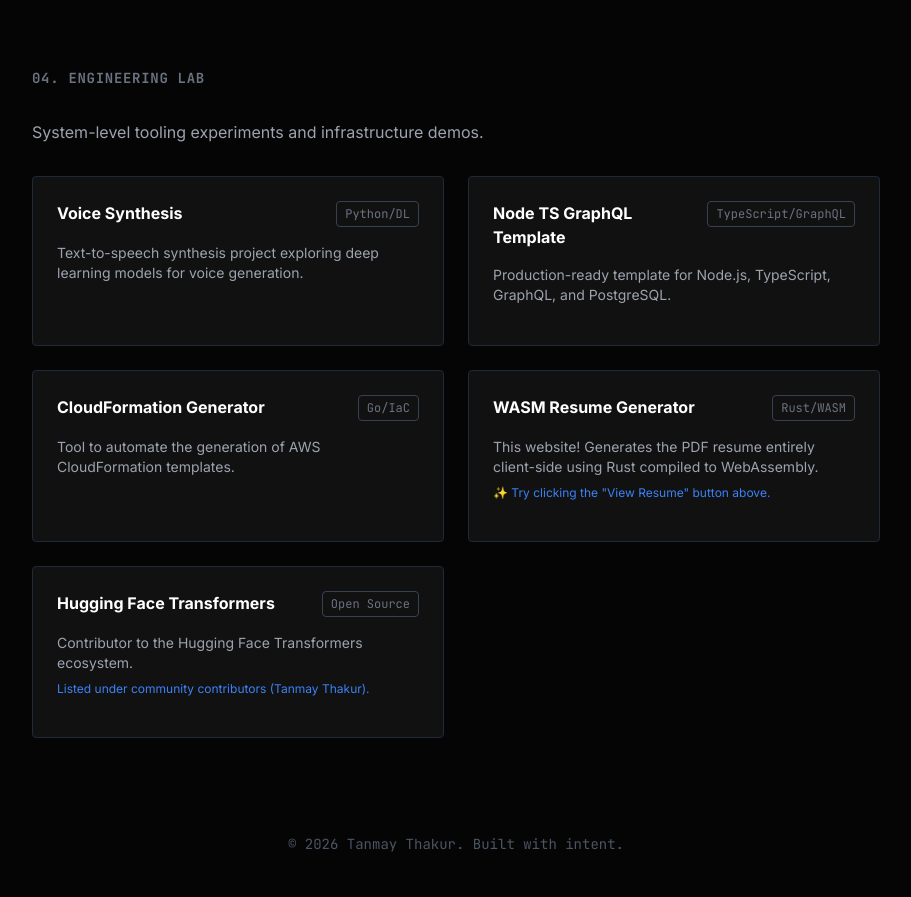
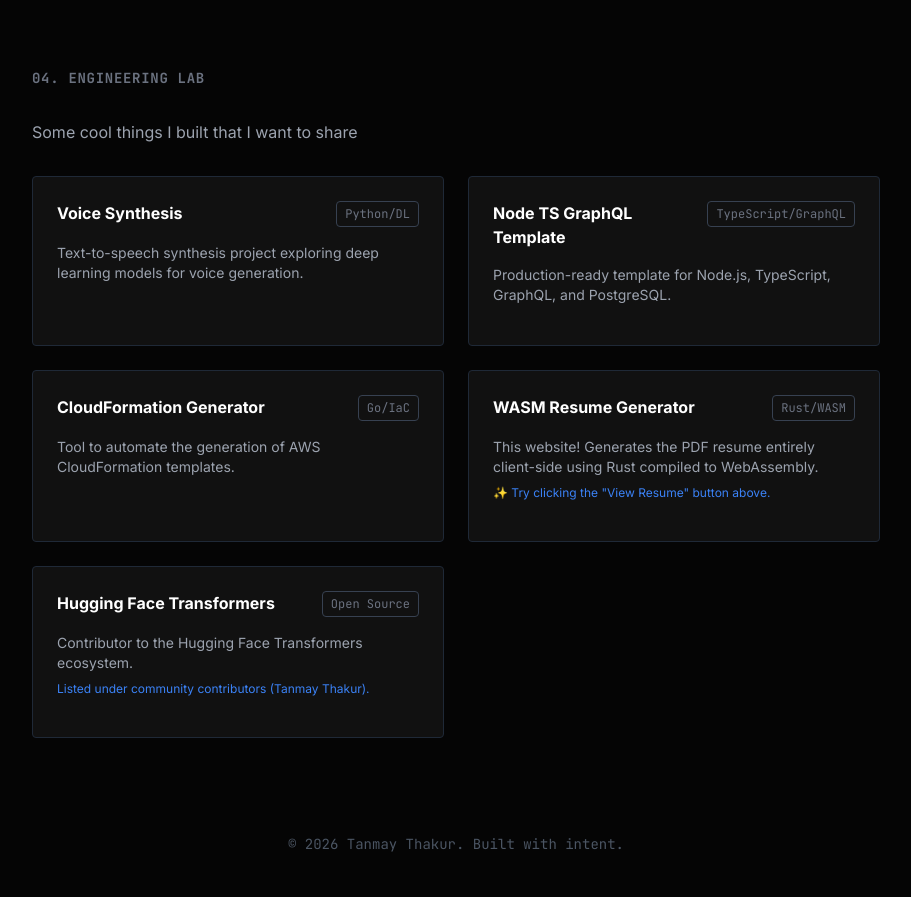
Before and after one commit to lordtt13/resume-website, a plain HTML site: page index.html in a window 1280 px wide. Shown: the part 2060-2957 px from the top of the page, without its empty margins (184-1095 px from the left). Drawn offline with nearby package versions, Linux system fonts and the light colour scheme; a script that the page names is missing.

Commit message:
update: labs title
Signed-off-by: Tanmay Thakur <tanmaythakurbrn2rule@gmail.com>

```diff
--- a/index.html
+++ b/index.html
@@ -221,7 +221,7 @@
         <!-- 5️⃣ Projects / Labs Section -->
         <section id="labs" class="mb-24 scroll-mt-24">
             <h3 class="text-sm font-bold text-gray-500 uppercase tracking-wider mb-8 mono-text">04. Engineering Lab</h3>
-            <p class="text-gray-400 mb-8">System-level tooling experiments and infrastructure demos.</p>
+            <p class="text-gray-400 mb-8">Some cool things I built that I want to share</p>
 
             <div class="grid grid-cols-1 md:grid-cols-2 gap-6">
 
```
